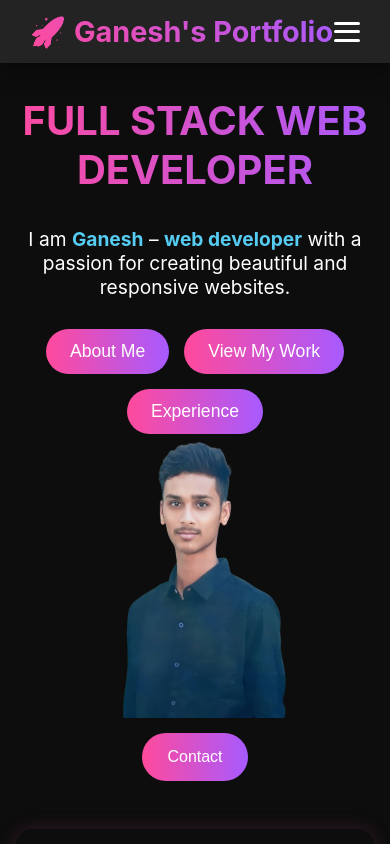
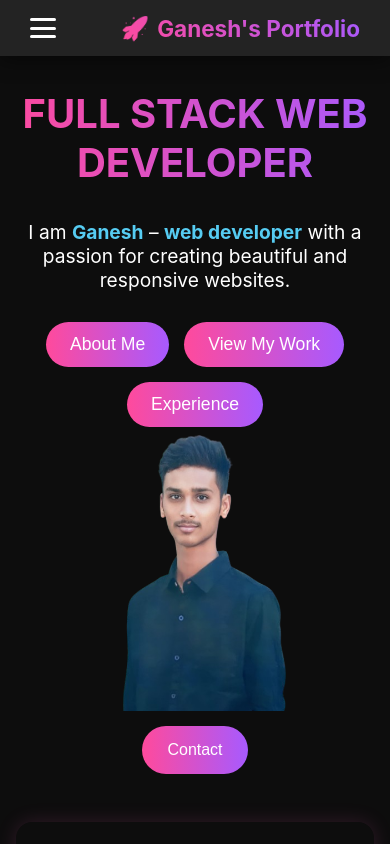
Before and after one commit to GannuNb/Portfolio, a React (Create React App) app: page / in a window 390 px wide. Shown: the top 844 px of the page. Built offline with nearby package versions, Linux system fonts and the light colour scheme.

Commit message:
updatenav

```diff
--- a/public/index.html
+++ b/public/index.html
@@ -24,7 +24,7 @@
       work correctly both with client-side routing and a non-root public URL.
       Learn how to configure a non-root public URL by running `npm run build`.
     -->
-    <title>React App</title>
+    <title>Ganesh's Portfolio</title>
   </head>
   <body>
     <noscript>You need to enable JavaScript to run this app.</noscript>
--- a/src/Contact.js
+++ b/src/Contact.js
@@ -42,13 +42,13 @@ const Contact = () => {
       </form>
 
       <div className="contact-icons">
-        <a href="mailto:youremail@example.com" target="_blank" rel="noopener noreferrer">
+        <a href="mailto:nbganesh1818@gmail.com" target="_blank" rel="noopener noreferrer">
           <FaEnvelope />
         </a>
-        <a href="https://github.com/yourgithub" target="_blank" rel="noopener noreferrer">
+        <a href="https://github.com/GannuNb" target="_blank" rel="noopener noreferrer">
           <FaGithub />
         </a>
-        <a href="https://linkedin.com/in/yourlinkedin" target="_blank" rel="noopener noreferrer">
+        <a href="https://www.linkedin.com/in/ganesh-nallabapineni-05113826b?utm_source=share&utm_campaign=share_via&utm_content=profile&utm_medium=android_app" target="_blank" rel="noopener noreferrer">
           <FaLinkedin />
         </a>
       </div>
--- a/src/Home.css
+++ b/src/Home.css
@@ -20,8 +20,9 @@
   font-size: 3rem;
   font-weight: bold;
   background: linear-gradient(90deg, #ff4a9c, #a75aff);
-    -webkit-background-clip: text;
-    -webkit-text-fill-color: transparent;
+  background-clip: text;                /* Standard (for compatibility warning) */
+  -webkit-background-clip: text;        /* WebKit (for actual effect) */
+  -webkit-text-fill-color: transparent; /* Makes text transparent to reveal gradient */
   animation: fadeInDown 1s ease-in-out;
 }
 
--- a/src/Navbar.js
+++ b/src/Navbar.js
@@ -14,69 +14,42 @@ const Navigation = () => {
   return (
     <nav className="custom-navbar">
       <div className="nav-container">
-        <div className="brand-text">
-          <span role="img" aria-label="rocket">🚀</span> Ganesh's Portfolio
+        {/* Hamburger on left */}
+        <div className="hamburger" onClick={toggleMobileMenu}>
+          <div className="bar" />
+          <div className="bar" />
+          <div className="bar" />
         </div>
 
-        {/* Hamburger */}
-        <div className="hamburger" onClick={toggleMobileMenu}>
-          <div className="bar" /><div className="bar" /><div className="bar" />
-        </div>
+        {/* Logo on right */}
+        <Link to="/" onClick={() => setShowMobileMenu(false)} className="brand-link">
+          <div className="brand-text">
+            <span role="img" aria-label="rocket">🚀</span> Ganesh's Portfolio
+          </div>
+        </Link>
 
-        {/* Nav Links */}
+        {/* Nav links */}
         <div className={`nav-links-wrapper ${showMobileMenu ? "show" : ""}`}>
           <div className="nav-links">
-            <Link
-              to="/"
-              className={`nav-item ${isActive("/") ? "active-link" : ""}`}
-              onClick={() => setShowMobileMenu(false)}
-            >
-              Home
-            </Link>
+            <Link to="/" className={`nav-item ${isActive("/") ? "active-link" : ""}`} onClick={() => setShowMobileMenu(false)}>Home</Link>
 
-            {/* About Dropdown */}
-            <div
-              className={`nav-item about-item ${isActive("/about") || isActive("/skills") ? "active-link" : ""}`}
+            <div className={`nav-item about-item ${isActive("/about") || isActive("/skills") ? "active-link" : ""}`}
               onMouseEnter={() => !showMobileMenu && setShowAboutDropdown(true)}
               onMouseLeave={() => !showMobileMenu && setShowAboutDropdown(false)}
-              onClick={toggleAboutDropdown}
-            >
+              onClick={toggleAboutDropdown}>
               ABOUT <span className="dropdown-arrow">{showAboutDropdown ? "▲" : "▼"}</span>
+
               {showAboutDropdown && (
                 <div className="dropdown-menu-custom">
-                  <Link to="/about" className="dropdown-link" onClick={() => setShowMobileMenu(false)}>
-                    Education
-                  </Link>
-                  <Link to="/skills" className="dropdown-link" onClick={() => setShowMobileMenu(false)}>
-                    Skillset
-                  </Link>
+                  <Link to="/about" className="dropdown-link" onClick={() => setShowMobileMenu(false)}>Education</Link>
+                  <Link to="/skills" className="dropdown-link" onClick={() => setShowMobileMenu(false)}>Skillset</Link>
                 </div>
               )}
             </div>
 
-            <Link
-              to="/experience"
-              className={`nav-item ${isActive("/experience") ? "active-link" : ""}`}
-              onClick={() => setShowMobileMenu(false)}
-            >
-              Experience
-            </Link>
-
-            <Link
-              to="/projects"
-              className={`nav-item ${isActive("/projects") ? "active-link" : ""}`}
-              onClick={() => setShowMobileMenu(false)}
-            >
-              Projects
-            </Link>
-
-            <Link
-              to="/contact"
-              className={`nav-item ${isActive("/contact") ? "active-link" : ""}`}
-              onClick={() => setShowMobileMenu(false)}
-            >
-              Contact
-            </Link>
+            <Link to="/experience" className={`nav-item ${isActive("/experience") ? "active-link" : ""}`} onClick={() => setShowMobileMenu(false)}>Experience</Link>
+            <Link to="/projects" className={`nav-item ${isActive("/projects") ? "active-link" : ""}`} onClick={() => setShowMobileMenu(false)}>Projects</Link>
+            <Link to="/contact" className={`nav-item ${isActive("/contact") ? "active-link" : ""}`} onClick={() => setShowMobileMenu(false)}>Contact</Link>
           </div>
         </div>
       </div>
--- a/src/Navigation.css
+++ b/src/Navigation.css
@@ -1,16 +1,19 @@
-/* Navbar container */
+/* Navbar */
 .custom-navbar {
   background: rgba(24, 24, 24, 0.95);
   backdrop-filter: blur(10px);
   box-shadow: 0 4px 20px rgba(0, 0, 0, 0.5);
   padding: 14px 30px;
   z-index: 1000;
+  position: relative;
 }
 
+/* Container */
 .nav-container {
   display: flex;
+  justify-content: space-between;
   align-items: center;
-  justify-content: space-between;
+  flex-wrap: wrap;
 }
 
 /* Brand Text */
@@ -18,12 +21,14 @@
   font-size: 1.8rem;
   font-weight: bold;
   background: linear-gradient(45deg, #ff4a9c, #a75aff);
+  background-clip: text;
   -webkit-background-clip: text;
   -webkit-text-fill-color: transparent;
   display: flex;
   align-items: center;
   gap: 8px;
   text-decoration: none;
+  color: inherit;
   white-space: nowrap;
   transition: all 0.3s ease;
 }
@@ -31,6 +36,11 @@
 .brand-text:hover {
   transform: scale(1.05);
   text-shadow: 0 0 8px #ff4a9c;
+}
+
+.brand-link {
+  text-decoration: none;
+  color: inherit;
 }
 
 /* Hamburger Menu */
@@ -61,7 +71,7 @@
   gap: 30px;
 }
 
-/* All nav links */
+/* Nav Items */
 .nav-item,
 .active-link {
   font-size: 1.05rem;
@@ -74,7 +84,6 @@
   cursor: pointer;
 }
 
-/* Underline on hover */
 .nav-item::after {
   content: "";
   position: absolute;
@@ -95,13 +104,12 @@
   text-shadow: 0 0 8px #ff4a9c;
 }
 
-/* About dropdown container */
+/* Dropdown */
 .about-item {
   position: relative;
   cursor: pointer;
 }
 
-/* Dropdown styling */
 .dropdown-menu-custom {
   position: absolute;
   top: 120%;
@@ -129,39 +137,51 @@
   color: #fff;
 }
 
-/* Responsive */
+.dropdown-arrow {
+  font-size: 0.8rem;
+  vertical-align: middle;
+  transition: transform 0.3s ease;
+}
+
+a {
+  text-decoration: none;
+  color: inherit;
+}
+
+/* -----------------------
+   Mobile Styles
+------------------------ */
 @media (max-width: 991px) {
+  .nav-container {
+    flex-direction: row;
+    justify-content: space-between;
+    align-items: center;
+  }
+
   .hamburger {
     display: flex;
   }
 
   .nav-links-wrapper {
     display: none;
+    width: 100%;
   }
 
   .nav-links-wrapper.show {
     display: block;
-    position: absolute;
-    top: 100%;
-    right: 0;
-    background: rgba(24, 24, 24, 0.95);
-    width: 70px;
-    text-align: right;
-    padding: 15px 20px;
-    border-radius: 0 0 0 10px;
-    box-shadow: -2px 2px 10px rgba(0, 0, 0, 0.4);
-    animation: slideInRight 0.3s ease-in-out;
-    z-index: 999;
+    position: static;
+    width: 100%;
+    background: transparent;
+    padding: 0;
+    box-shadow: none;
   }
 
   .nav-links {
     flex-direction: column;
-    align-items: flex-end;
+    align-items: flex-start;
     gap: 20px;
-  }
-
-  .nav-item {
-    font-size: 1rem;
+    padding-left: 10px;
+    margin-top: 10px;
   }
 
   .dropdown-menu-custom {
@@ -184,19 +204,9 @@
   }
 }
 
-@keyframes slideInRight {
-  from {
-    opacity: 0;
-    transform: translateX(30px);
-  }
-  to {
-    opacity: 1;
-    transform: translateX(0);
+
+@media (max-width: 500px) {
+  .brand-text{
+    font-size: 1.41rem;
   }
 }
-
-.dropdown-arrow {
-  font-size: 0.8rem;
-  vertical-align: middle;
-  transition: transform 0.3s ease;
-}
```
Lines whose indentation alone changed are shown as unchanged.
